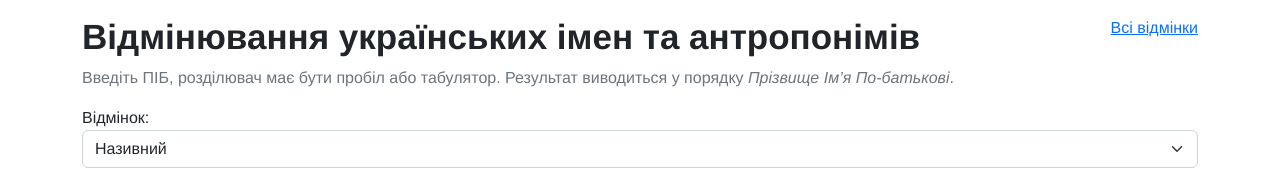
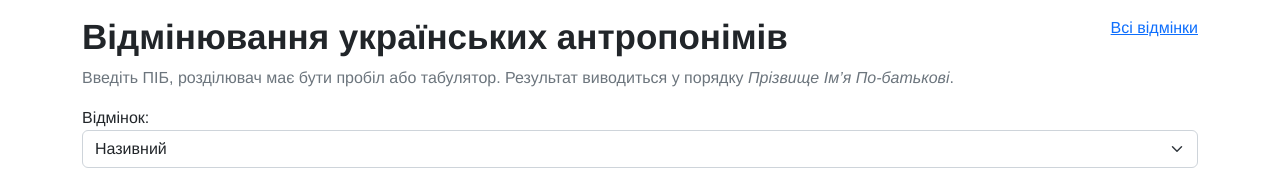
Before and after one commit to agentyzmin/pib, a plain HTML site: page app/index.html in a window 1280 px wide. Shown: the top 170 px of the page. Drawn offline with nearby package versions, Linux system fonts and the light colour scheme; a script that the page names is missing; a web font is replaced by a local one.

Commit message:
upd og-img

```diff
--- a/app/index.html
+++ b/app/index.html
@@ -11,8 +11,8 @@
     <meta property="og:url" content="http://pib.a3.kyiv.ua" />
     <meta property="og:type" content="website" />
 
-    <meta property="og:image" content="i/og-image.jpg" />
-    <meta property="og:image:secure_url" content="i/og-image.jpg" />
+    <meta property="og:image" content="http://pib.a3.kyiv.ua/i/og-image.jpg" />
+    <meta property="og:image:secure_url" content="http://pib.a3.kyiv.ua/i/og-image.jpg" />
     <meta property="og:image:type" content="image/jpeg" />
     <meta property="og:image:width" content="1200" />
     <meta property="og:image:height" content="628" />
@@ -86,7 +86,7 @@ textarea {
 <div class="container">
 <div class="row mt-3">
     <div class="col">
-        <h1 class="h3-sm">Відмінювання українських імен та антропонімів</h1>
+        <h1 class="h3-sm">Відмінювання українських антропонімів</h1>
         <p class="text-muted">Введіть ПІБ, розділювач має бути пробіл або табулятор. Результат виводиться у порядку <span style="font-style: italic;">Прізвище Ім’я По-батькові</span>.</p>
     </div>
     <div class="col-2 text-end">
```
Also changed, not shown: app/all/index.html (+3 -3 lines).
